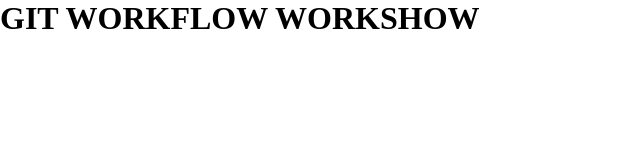
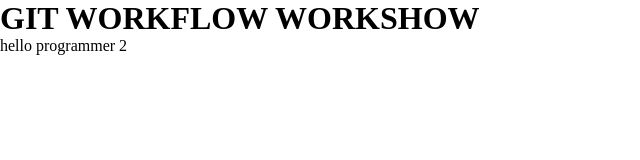
Before and after one commit to jensengbg-michele-carmagnani/workshop-for-2, a plain HTML site: page index.html in a window 1280 px wide. Shown: the whole page, without its empty margins (0-640 px from the left). Drawn offline with Linux system fonts and the light colour scheme.

Commit message:
add p tag in html

```diff
--- a/index.html
+++ b/index.html
@@ -11,6 +11,7 @@
 <body>
 
     <h1 class="some-heading">GIT WORKFLOW WORKSHOW</h1>
+    <p>hello programmer 2</p>
 
 </body>
 
```
